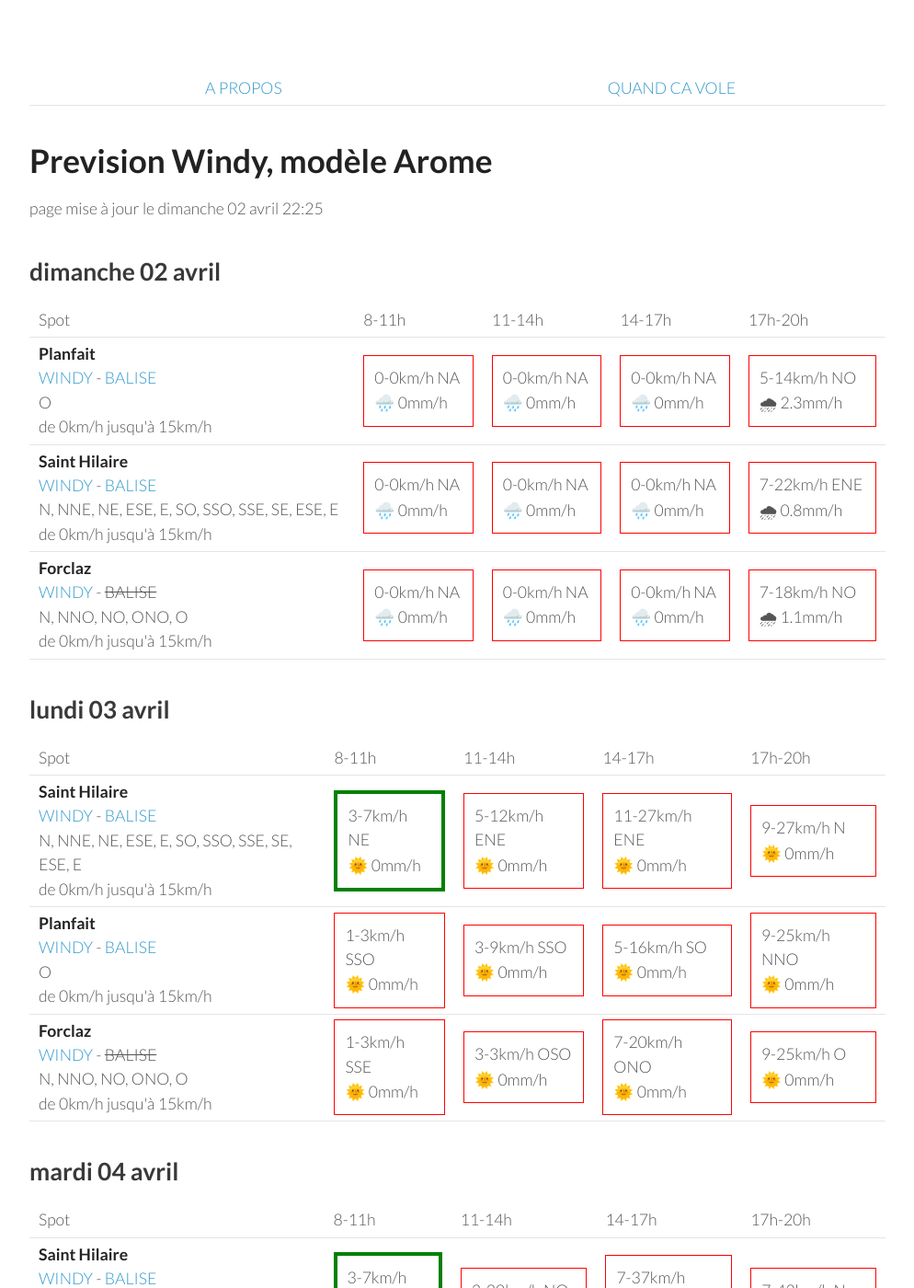
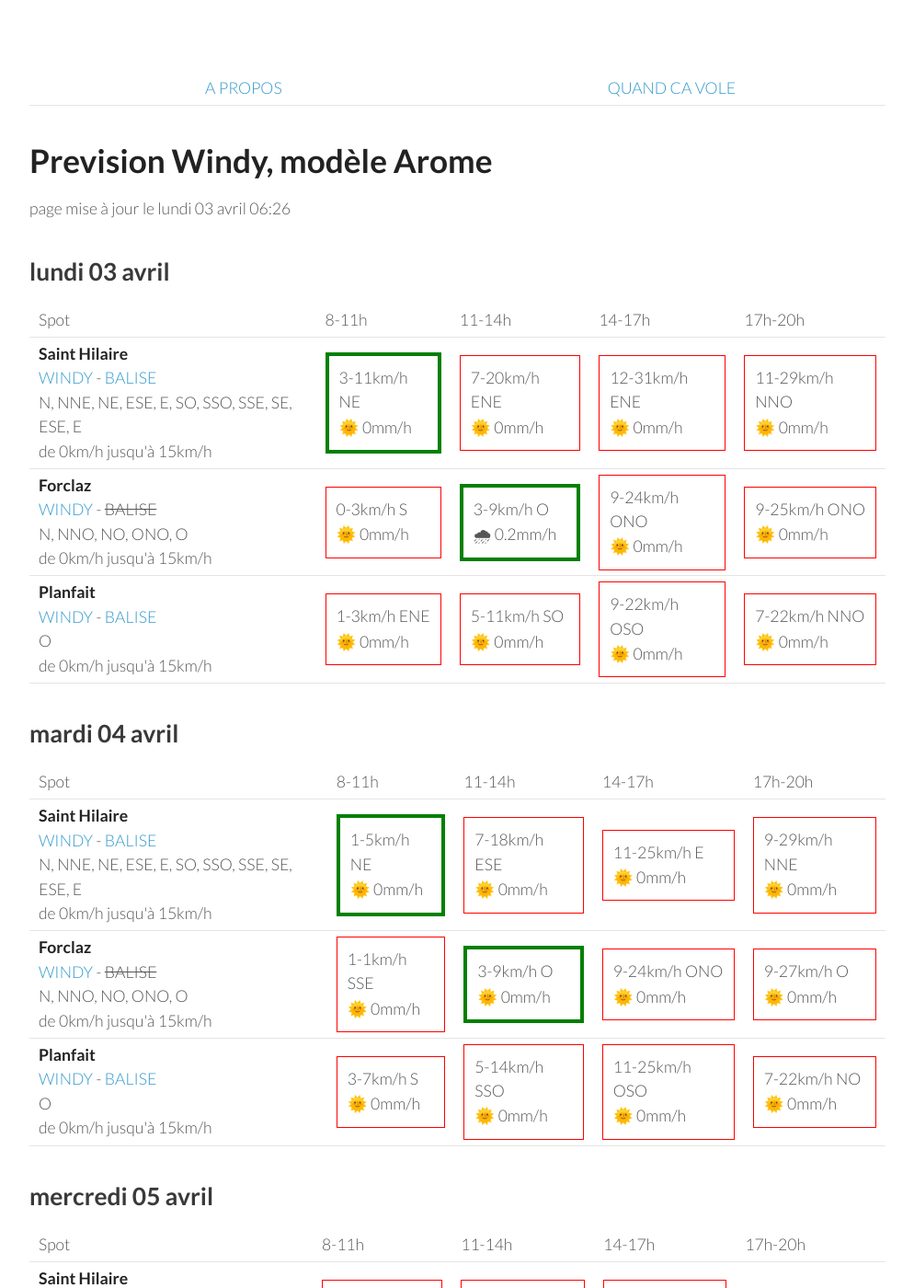
Before and after one commit to parapente-dans-le-nord/parapente-dans-le-nord.github.io, a Jekyll site: the page built from alpes_nord.markdown, in a window 1280 px wide and 1400 px high. Shown: the whole window at 92% size, without its empty margins (26-1020 px from the left). Built offline with Jekyll 4.4.1, drawn with Linux system fonts in a browser that asks for light colours; some of the changed text lies outside the part shown.

Commit message:
update index.markdown

```diff
--- a/alpes_nord.markdown
+++ b/alpes_nord.markdown
@@ -7,51 +7,8 @@ title:  "Tous les spots"
 {: .links}
 
 # Prevision Windy, modèle Arome
-page mise à jour le dimanche 02 avril 22:25
+page mise à jour le lundi 03 avril 06:26
 
-## dimanche 02 avril
-
-{::nomarkdown}
-<table>
-  <tbody>
-    <tr>
-      <td>Spot</td>
-      <td>8-11h</td>
-      <td>11-14h</td>
-      <td>14-17h</td>
-      <td>17h-20h</td>
-    </tr>
-<tr>
-        <td><strong>Planfait</strong><br><a href="https://windy.com/45.853/6.223?45.415,6.223,8">WINDY</a> - <span class=""><a href="https://www.openwindmap.org/PP496">BALISE</a> </span><br> <span class="vent-favorable">O</span><br><span class="force-vent">de 0km/h jusqu'à 15km/h</span> </td>
-
-            <td><div class="not-flyable"><p>0-0km/h NA</p><p>🌧️ 0mm/h</p></div></td>
-            <td><div class="not-flyable"><p>0-0km/h NA</p><p>🌧️ 0mm/h</p></div></td>
-            <td><div class="not-flyable"><p>0-0km/h NA</p><p>🌧️ 0mm/h</p></div></td>
-            <td><div class="not-flyable"><p>5-14km/h NO</p><p>🌧 2.3mm/h</p></div></td>
-
-    </tr>
-<tr>
-        <td><strong>Saint Hilaire</strong><br><a href="https://windy.com/45.307/5.888?45.087,5.889,9,m:eUFagkX">WINDY</a> - <span class=""><a href="http://www.balisemeteo.com/balise.php?idBalise=61">BALISE</a> </span><br> <span class="vent-favorable">N, NNE, NE, ESE, E, SO, SSO, SSE, SE, ESE, E</span><br><span class="force-vent">de 0km/h jusqu'à 15km/h</span> </td>
-
-            <td><div class="not-flyable"><p>0-0km/h NA</p><p>🌧️ 0mm/h</p></div></td>
-            <td><div class="not-flyable"><p>0-0km/h NA</p><p>🌧️ 0mm/h</p></div></td>
-            <td><div class="not-flyable"><p>0-0km/h NA</p><p>🌧️ 0mm/h</p></div></td>
-            <td><div class="not-flyable"><p>7-22km/h ENE</p><p>🌧 0.8mm/h</p></div></td>
-
-    </tr>
-<tr>
-        <td><strong>Forclaz</strong><br><a href="https://windy.com/45.814/6.247?45.375,6.246,8,m:eVwaglz">WINDY</a> - <span class="no-balise"> BALISE </span><br> <span class="vent-favorable">N, NNO, NO, ONO, O</span><br><span class="force-vent">de 0km/h jusqu'à 15km/h</span> </td>
-
-            <td><div class="not-flyable"><p>0-0km/h NA</p><p>🌧️ 0mm/h</p></div></td>
-            <td><div class="not-flyable"><p>0-0km/h NA</p><p>🌧️ 0mm/h</p></div></td>
-            <td><div class="not-flyable"><p>0-0km/h NA</p><p>🌧️ 0mm/h</p></div></td>
-            <td><div class="not-flyable"><p>7-18km/h NO</p><p>🌧 1.1mm/h</p></div></td>
-
-    </tr>
-
-</tbody>
-</table>
-{:/}
 ## lundi 03 avril
 
 {::nomarkdown}
@@ -67,30 +24,30 @@ page mise à jour le dimanche 02 avril 22:25
 <tr>
         <td><strong>Saint Hilaire</strong><br><a href="https://windy.com/45.307/5.888?45.087,5.889,9,m:eUFagkX">WINDY</a> - <span class=""><a href="http://www.balisemeteo.com/balise.php?idBalise=61">BALISE</a> </span><br> <span class="vent-favorable">N, NNE, NE, ESE, E, SO, SSO, SSE, SE, ESE, E</span><br><span class="force-vent">de 0km/h jusqu'à 15km/h</span> </td>
 
-            <td><div class="flyable"><p>3-7km/h NE</p><p>🌞 0mm/h</p></div></td>
-            <td><div class="not-flyable"><p>5-12km/h ENE</p><p>🌞 0mm/h</p></div></td>
-            <td><div class="not-flyable"><p>11-27km/h ENE</p><p>🌞 0mm/h</p></div></td>
-            <td><div class="not-flyable"><p>9-27km/h N</p><p>🌞 0mm/h</p></div></td>
+            <td><div class="flyable"><p>3-11km/h NE</p><p>🌞 0mm/h</p></div></td>
+            <td><div class="not-flyable"><p>7-20km/h ENE</p><p>🌞 0mm/h</p></div></td>
+            <td><div class="not-flyable"><p>12-31km/h ENE</p><p>🌞 0mm/h</p></div></td>
+            <td><div class="not-flyable"><p>11-29km/h NNO</p><p>🌞 0mm/h</p></div></td>
+
+
+    </tr>
+<tr>
+        <td><strong>Forclaz</strong><br><a href="https://windy.com/45.814/6.247?45.375,6.246,8,m:eVwaglz">WINDY</a> - <span class="no-balise"> BALISE </span><br> <span class="vent-favorable">N, NNO, NO, ONO, O</span><br><span class="force-vent">de 0km/h jusqu'à 15km/h</span> </td>
+
+            <td><div class="not-flyable"><p>0-3km/h S</p><p>🌞 0mm/h</p></div></td>
+            <td><div class="flyable"><p>3-9km/h O</p><p>🌧 0.2mm/h</p></div></td>
+            <td><div class="not-flyable"><p>9-24km/h ONO</p><p>🌞 0mm/h</p></div></td>
+            <td><div class="not-flyable"><p>9-25km/h ONO</p><p>🌞 0mm/h</p></div></td>
 
 
     </tr>
 <tr>
         <td><strong>Planfait</strong><br><a href="https://windy.com/45.853/6.223?45.415,6.223,8">WINDY</a> - <span class=""><a href="https://www.openwindmap.org/PP496">BALISE</a> </span><br> <span class="vent-favorable">O</span><br><span class="force-vent">de 0km/h jusqu'à 15km/h</span> </td>
 
-            <td><div class="not-flyable"><p>1-3km/h SSO</p><p>🌞 0mm/h</p></div></td>
-            <td><div class="not-flyable"><p>3-9km/h SSO</p><p>🌞 0mm/h</p></div></td>
-            <td><div class="not-flyable"><p>5-16km/h SO</p><p>🌞 0mm/h</p></div></td>
-            <td><div class="not-flyable"><p>9-25km/h NNO</p><p>🌞 0mm/h</p></div></td>
-
-
-    </tr>
-<tr>
-        <td><strong>Forclaz</strong><br><a href="https://windy.com/45.814/6.247?45.375,6.246,8,m:eVwaglz">WINDY</a> - <span class="no-balise"> BALISE </span><br> <span class="vent-favorable">N, NNO, NO, ONO, O</span><br><span class="force-vent">de 0km/h jusqu'à 15km/h</span> </td>
-
-            <td><div class="not-flyable"><p>1-3km/h SSE</p><p>🌞 0mm/h</p></div></td>
-            <td><div class="not-flyable"><p>3-3km/h OSO</p><p>🌞 0mm/h</p></div></td>
-            <td><div class="not-flyable"><p>7-20km/h ONO</p><p>🌞 0mm/h</p></div></td>
-            <td><div class="not-flyable"><p>9-25km/h O</p><p>🌞 0mm/h</p></div></td>
+            <td><div class="not-flyable"><p>1-3km/h ENE</p><p>🌞 0mm/h</p></div></td>
+            <td><div class="not-flyable"><p>5-11km/h SO</p><p>🌞 0mm/h</p></div></td>
+            <td><div class="not-flyable"><p>9-22km/h OSO</p><p>🌞 0mm/h</p></div></td>
+            <td><div class="not-flyable"><p>7-22km/h NNO</p><p>🌞 0mm/h</p></div></td>
 
 
     </tr>
@@ -113,30 +70,30 @@ page mise à jour le dimanche 02 avril 22:25
 <tr>
         <td><strong>Saint Hilaire</strong><br><a href="https://windy.com/45.307/5.888?45.087,5.889,9,m:eUFagkX">WINDY</a> - <span class=""><a href="http://www.balisemeteo.com/balise.php?idBalise=61">BALISE</a> </span><br> <span class="vent-favorable">N, NNE, NE, ESE, E, SO, SSO, SSE, SE, ESE, E</span><br><span class="force-vent">de 0km/h jusqu'à 15km/h</span> </td>
 
-            <td><div class="flyable"><p>3-7km/h NE</p><p>🌞 0mm/h</p></div></td>
-            <td><div class="not-flyable"><p>3-20km/h NO</p><p>🌞 0mm/h</p></div></td>
-            <td><div class="not-flyable"><p>7-37km/h NNO</p><p>🌞 0mm/h</p></div></td>
-            <td><div class="not-flyable"><p>7-42km/h N</p><p>🌞 0mm/h</p></div></td>
+            <td><div class="flyable"><p>1-5km/h NE</p><p>🌞 0mm/h</p></div></td>
+            <td><div class="not-flyable"><p>7-18km/h ESE</p><p>🌞 0mm/h</p></div></td>
+            <td><div class="not-flyable"><p>11-25km/h E</p><p>🌞 0mm/h</p></div></td>
+            <td><div class="not-flyable"><p>9-29km/h NNE</p><p>🌞 0mm/h</p></div></td>
+
+
+    </tr>
+<tr>
+        <td><strong>Forclaz</strong><br><a href="https://windy.com/45.814/6.247?45.375,6.246,8,m:eVwaglz">WINDY</a> - <span class="no-balise"> BALISE </span><br> <span class="vent-favorable">N, NNO, NO, ONO, O</span><br><span class="force-vent">de 0km/h jusqu'à 15km/h</span> </td>
+
+            <td><div class="not-flyable"><p>1-1km/h SSE</p><p>🌞 0mm/h</p></div></td>
+            <td><div class="flyable"><p>3-9km/h O</p><p>🌞 0mm/h</p></div></td>
+            <td><div class="not-flyable"><p>9-24km/h ONO</p><p>🌞 0mm/h</p></div></td>
+            <td><div class="not-flyable"><p>9-27km/h O</p><p>🌞 0mm/h</p></div></td>
 
 
     </tr>
 <tr>
         <td><strong>Planfait</strong><br><a href="https://windy.com/45.853/6.223?45.415,6.223,8">WINDY</a> - <span class=""><a href="https://www.openwindmap.org/PP496">BALISE</a> </span><br> <span class="vent-favorable">O</span><br><span class="force-vent">de 0km/h jusqu'à 15km/h</span> </td>
 
-            <td><div class="not-flyable"><p>1-1km/h S</p><p>🌞 0mm/h</p></div></td>
-            <td><div class="not-flyable"><p>5-22km/h ONO</p><p>🌞 0mm/h</p></div></td>
-            <td><div class="not-flyable"><p>9-35km/h NO</p><p>🌞 0mm/h</p></div></td>
-            <td><div class="not-flyable"><p>9-37km/h NNO</p><p>🌞 0mm/h</p></div></td>
-
-
-    </tr>
-<tr>
-        <td><strong>Forclaz</strong><br><a href="https://windy.com/45.814/6.247?45.375,6.246,8,m:eVwaglz">WINDY</a> - <span class="no-balise"> BALISE </span><br> <span class="vent-favorable">N, NNO, NO, ONO, O</span><br><span class="force-vent">de 0km/h jusqu'à 15km/h</span> </td>
-
-            <td><div class="not-flyable"><p>0-1km/h SSE</p><p>🌞 0mm/h</p></div></td>
-            <td><div class="not-flyable"><p>5-20km/h O</p><p>🌞 0mm/h</p></div></td>
-            <td><div class="not-flyable"><p>9-35km/h ONO</p><p>🌞 0mm/h</p></div></td>
-            <td><div class="not-flyable"><p>7-37km/h NO</p><p>🌞 0mm/h</p></div></td>
+            <td><div class="not-flyable"><p>3-7km/h S</p><p>🌞 0mm/h</p></div></td>
+            <td><div class="not-flyable"><p>5-14km/h SSO</p><p>🌞 0mm/h</p></div></td>
+            <td><div class="not-flyable"><p>11-25km/h OSO</p><p>🌞 0mm/h</p></div></td>
+            <td><div class="not-flyable"><p>7-22km/h NO</p><p>🌞 0mm/h</p></div></td>
 
 
     </tr>
@@ -159,17 +116,17 @@ page mise à jour le dimanche 02 avril 22:25
 <tr>
         <td><strong>Saint Hilaire</strong><br><a href="https://windy.com/45.307/5.888?45.087,5.889,9,m:eUFagkX">WINDY</a> - <span class=""><a href="http://www.balisemeteo.com/balise.php?idBalise=61">BALISE</a> </span><br> <span class="vent-favorable">N, NNE, NE, ESE, E, SO, SSO, SSE, SE, ESE, E</span><br><span class="force-vent">de 0km/h jusqu'à 15km/h</span> </td>
 
-            <td><div class="not-flyable"><p>3-25km/h NNE</p><p>🌞 0mm/h</p></div></td>
-            <td><div class="not-flyable"><p>5-29km/h NNO</p><p>🌞 0mm/h</p></div></td>
-            <td><div class="not-flyable"><p>7-40km/h NNO</p><p>🌞 0mm/h</p></div></td>
-            <td><div class="not-flyable"><p>9-42km/h N</p><p>🌞 0mm/h</p></div></td>
+            <td><div class="not-flyable"><p>1-24km/h NNE</p><p>🌞 0mm/h</p></div></td>
+            <td><div class="not-flyable"><p>3-29km/h NNO</p><p>🌞 0mm/h</p></div></td>
+            <td><div class="not-flyable"><p>7-38km/h NNO</p><p>🌞 0mm/h</p></div></td>
+            <td><div class="not-flyable"><p>7-44km/h N</p><p>🌞 0mm/h</p></div></td>
 
 
     </tr>
 <tr>
         <td><strong>Planfait</strong><br><a href="https://windy.com/45.853/6.223?45.415,6.223,8">WINDY</a> - <span class=""><a href="https://www.openwindmap.org/PP496">BALISE</a> </span><br> <span class="vent-favorable">O</span><br><span class="force-vent">de 0km/h jusqu'à 15km/h</span> </td>
 
-            <td><div class="not-flyable"><p>0-12km/h SO</p><p>🌞 0mm/h</p></div></td>
+            <td><div class="not-flyable"><p>0-12km/h S</p><p>🌞 0mm/h</p></div></td>
             <td><div class="not-flyable"><p>5-22km/h ONO</p><p>🌞 0mm/h</p></div></td>
             <td><div class="not-flyable"><p>9-35km/h NO</p><p>🌞 0mm/h</p></div></td>
             <td><div class="not-flyable"><p>11-38km/h NNO</p><p>🌞 0mm/h</p></div></td>
@@ -179,10 +136,10 @@ page mise à jour le dimanche 02 avril 22:25
 <tr>
         <td><strong>Forclaz</strong><br><a href="https://windy.com/45.814/6.247?45.375,6.246,8,m:eVwaglz">WINDY</a> - <span class="no-balise"> BALISE </span><br> <span class="vent-favorable">N, NNO, NO, ONO, O</span><br><span class="force-vent">de 0km/h jusqu'à 15km/h</span> </td>
 
-            <td><div class="not-flyable"><p>1-12km/h OSO</p><p>🌞 0mm/h</p></div></td>
-            <td><div class="not-flyable"><p>5-24km/h ONO</p><p>🌞 0mm/h</p></div></td>
-            <td><div class="not-flyable"><p>9-35km/h NO</p><p>🌞 0mm/h</p></div></td>
+            <td><div class="not-flyable"><p>1-12km/h SO</p><p>🌞 0mm/h</p></div></td>
+            <td><div class="not-flyable"><p>5-22km/h ONO</p><p>🌞 0mm/h</p></div></td>
             <td><div class="not-flyable"><p>9-37km/h NO</p><p>🌞 0mm/h</p></div></td>
+            <td><div class="not-flyable"><p>9-38km/h NNO</p><p>🌞 0mm/h</p></div></td>
 
 
     </tr>
@@ -203,10 +160,20 @@ page mise à jour le dimanche 02 avril 22:25
       <td>17h-20h</td>
     </tr>
 <tr>
+        <td><strong>Forclaz</strong><br><a href="https://windy.com/45.814/6.247?45.375,6.246,8,m:eVwaglz">WINDY</a> - <span class="no-balise"> BALISE </span><br> <span class="vent-favorable">N, NNO, NO, ONO, O</span><br><span class="force-vent">de 0km/h jusqu'à 15km/h</span> </td>
+
+            <td><div class="not-flyable"><p>3-12km/h E</p><p>🌞 0mm/h</p></div></td>
+            <td><div class="flyable"><p>1-14km/h O</p><p>🌞 0mm/h</p></div></td>
+            <td><div class="not-flyable"><p>5-25km/h ONO</p><p>🌞 0mm/h</p></div></td>
+            <td><div class="not-flyable"><p>7-31km/h ONO</p><p>🌞 0mm/h</p></div></td>
+
+
+    </tr>
+<tr>
         <td><strong>Planfait</strong><br><a href="https://windy.com/45.853/6.223?45.415,6.223,8">WINDY</a> - <span class=""><a href="https://www.openwindmap.org/PP496">BALISE</a> </span><br> <span class="vent-favorable">O</span><br><span class="force-vent">de 0km/h jusqu'à 15km/h</span> </td>
 
-            <td><div class="not-flyable"><p>3-14km/h ESE</p><p>🌞 0mm/h</p></div></td>
-            <td><div class="not-flyable"><p>3-18km/h O</p><p>🌞 0mm/h</p></div></td>
+            <td><div class="not-flyable"><p>3-11km/h E</p><p>🌞 0mm/h</p></div></td>
+            <td><div class="not-flyable"><p>3-16km/h O</p><p>🌞 0mm/h</p></div></td>
             <td><div class="not-flyable"><p>5-25km/h ONO</p><p>🌞 0mm/h</p></div></td>
             <td><div class="not-flyable"><p>5-29km/h ONO</p><p>🌞 0mm/h</p></div></td>
 
@@ -215,20 +182,10 @@ page mise à jour le dimanche 02 avril 22:25
 <tr>
         <td><strong>Saint Hilaire</strong><br><a href="https://windy.com/45.307/5.888?45.087,5.889,9,m:eUFagkX">WINDY</a> - <span class=""><a href="http://www.balisemeteo.com/balise.php?idBalise=61">BALISE</a> </span><br> <span class="vent-favorable">N, NNE, NE, ESE, E, SO, SSO, SSE, SE, ESE, E</span><br><span class="force-vent">de 0km/h jusqu'à 15km/h</span> </td>
 
-            <td><div class="not-flyable"><p>3-29km/h E</p><p>🌞 0mm/h</p></div></td>
-            <td><div class="not-flyable"><p>5-35km/h N</p><p>🌞 0mm/h</p></div></td>
-            <td><div class="not-flyable"><p>7-38km/h NNO</p><p>🌞 0mm/h</p></div></td>
-            <td><div class="not-flyable"><p>7-38km/h NNO</p><p>🌞 0mm/h</p></div></td>
-
-
-    </tr>
-<tr>
-        <td><strong>Forclaz</strong><br><a href="https://windy.com/45.814/6.247?45.375,6.246,8,m:eVwaglz">WINDY</a> - <span class="no-balise"> BALISE </span><br> <span class="vent-favorable">N, NNO, NO, ONO, O</span><br><span class="force-vent">de 0km/h jusqu'à 15km/h</span> </td>
-
-            <td><div class="not-flyable"><p>1-12km/h E</p><p>🌞 0mm/h</p></div></td>
-            <td><div class="not-flyable"><p>5-22km/h ONO</p><p>🌞 0mm/h</p></div></td>
-            <td><div class="not-flyable"><p>7-31km/h NO</p><p>🌞 0mm/h</p></div></td>
-            <td><div class="not-flyable"><p>7-33km/h NNO</p><p>🌞 0mm/h</p></div></td>
+            <td><div class="not-flyable"><p>1-22km/h NE</p><p>🌞 0mm/h</p></div></td>
+            <td><div class="not-flyable"><p>3-18km/h OSO</p><p>🌞 0mm/h</p></div></td>
+            <td><div class="not-flyable"><p>5-29km/h ONO</p><p>🌞 0mm/h</p></div></td>
+            <td><div class="not-flyable"><p>5-33km/h ONO</p><p>🌞 0mm/h</p></div></td>
 
 
     </tr>
@@ -261,20 +218,20 @@ page mise à jour le dimanche 02 avril 22:25
 <tr>
         <td><strong>Saint Hilaire</strong><br><a href="https://windy.com/45.307/5.888?45.087,5.889,9,m:eUFagkX">WINDY</a> - <span class=""><a href="http://www.balisemeteo.com/balise.php?idBalise=61">BALISE</a> </span><br> <span class="vent-favorable">N, NNE, NE, ESE, E, SO, SSO, SSE, SE, ESE, E</span><br><span class="force-vent">de 0km/h jusqu'à 15km/h</span> </td>
 
-            <td><div class="not-flyable"><p>1-18km/h ENE</p><p>🌞 0mm/h</p></div></td>
-            <td><div class="not-flyable"><p>3-22km/h ONO</p><p>🌞 0mm/h</p></div></td>
-            <td><div class="not-flyable"><p>5-33km/h ONO</p><p>🌞 0mm/h</p></div></td>
-            <td><div class="not-flyable"><p>5-35km/h NNO</p><p>🌞 0mm/h</p></div></td>
+            <td><div class="not-flyable"><p>1-16km/h ENE</p><p>🌞 0mm/h</p></div></td>
+            <td><div class="not-flyable"><p>5-35km/h OSO</p><p>🌞 0mm/h</p></div></td>
+            <td><div class="not-flyable"><p>1-38km/h NO</p><p>🌧 1mm/h</p></div></td>
+            <td><div class="not-flyable"><p>3-27km/h NNO</p><p>🌧 0.6mm/h</p></div></td>
 
 
     </tr>
 <tr>
         <td><strong>Forclaz</strong><br><a href="https://windy.com/45.814/6.247?45.375,6.246,8,m:eVwaglz">WINDY</a> - <span class="no-balise"> BALISE </span><br> <span class="vent-favorable">N, NNO, NO, ONO, O</span><br><span class="force-vent">de 0km/h jusqu'à 15km/h</span> </td>
 
-            <td><div class="not-flyable"><p>3-12km/h ESE</p><p>🌞 0mm/h</p></div></td>
-            <td><div class="not-flyable"><p>3-20km/h O</p><p>🌞 0mm/h</p></div></td>
-            <td><div class="not-flyable"><p>7-29km/h ONO</p><p>🌞 0mm/h</p></div></td>
-            <td><div class="not-flyable"><p>9-31km/h NO</p><p>🌞 0mm/h</p></div></td>
+            <td><div class="not-flyable"><p>5-16km/h E</p><p>🌞 0mm/h</p></div></td>
+            <td><div class="not-flyable"><p>7-27km/h O</p><p>🌧 0.9mm/h</p></div></td>
+            <td><div class="not-flyable"><p>3-42km/h SE</p><p>🌧 2.6mm/h</p></div></td>
+            <td><div class="not-flyable"><p>3-24km/h O</p><p>🌧 0.5mm/h</p></div></td>
 
 
     </tr>
```
